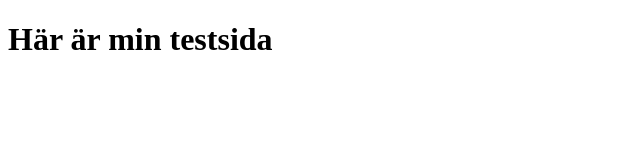
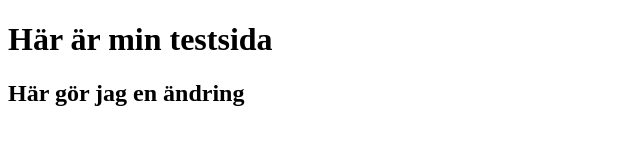
Before and after one commit to Controlfox/helloGit, a plain HTML site: page index.html in a window 1280 px wide. Shown: the whole page, without its empty margins (0-640 px from the left). Drawn offline with Linux system fonts and the light colour scheme.

Commit message:
uppdates text

```diff
--- a/index.html
+++ b/index.html
@@ -7,5 +7,6 @@
 </head>
 <body>
     <h1>Här är min testsida</h1>
+    <h2>Här gör jag en ändring</h2>
 </body>
 </html>
```
